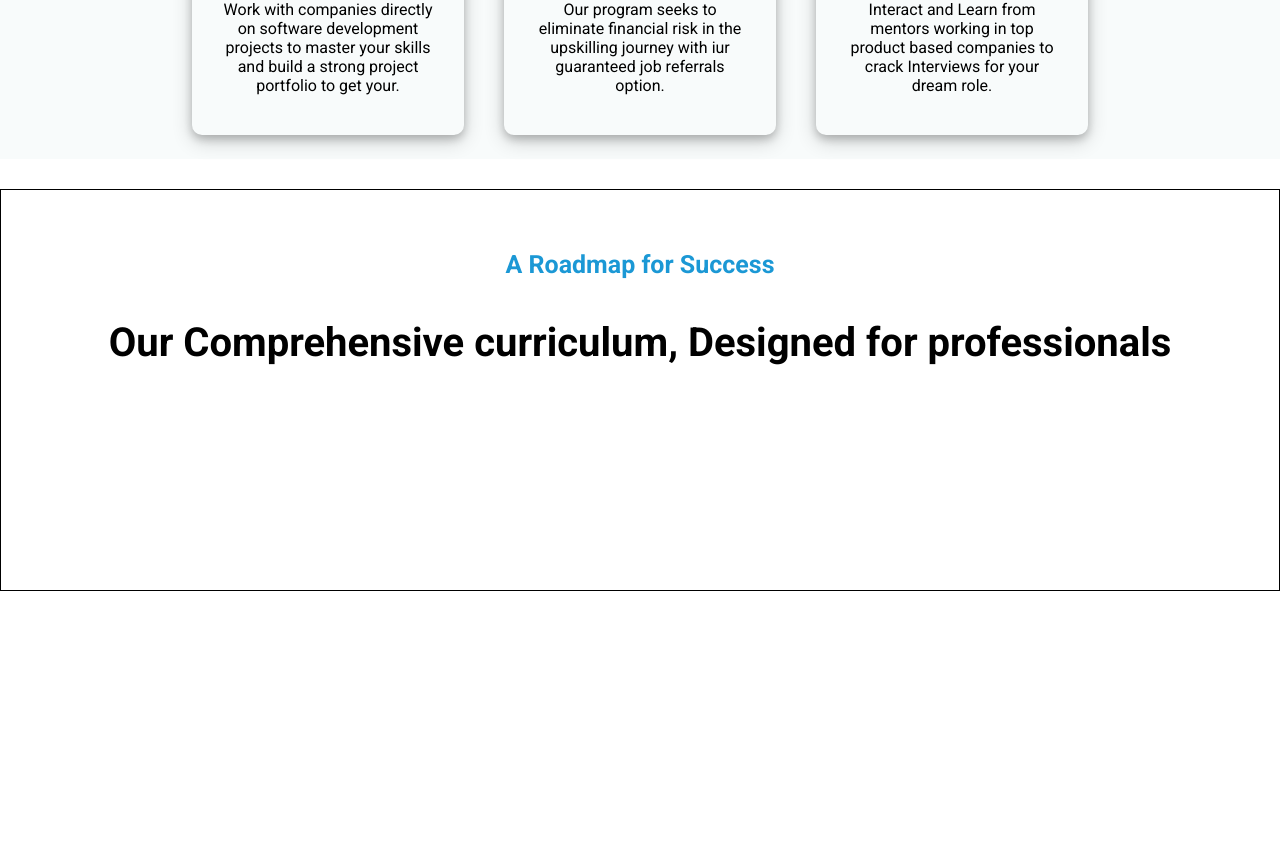
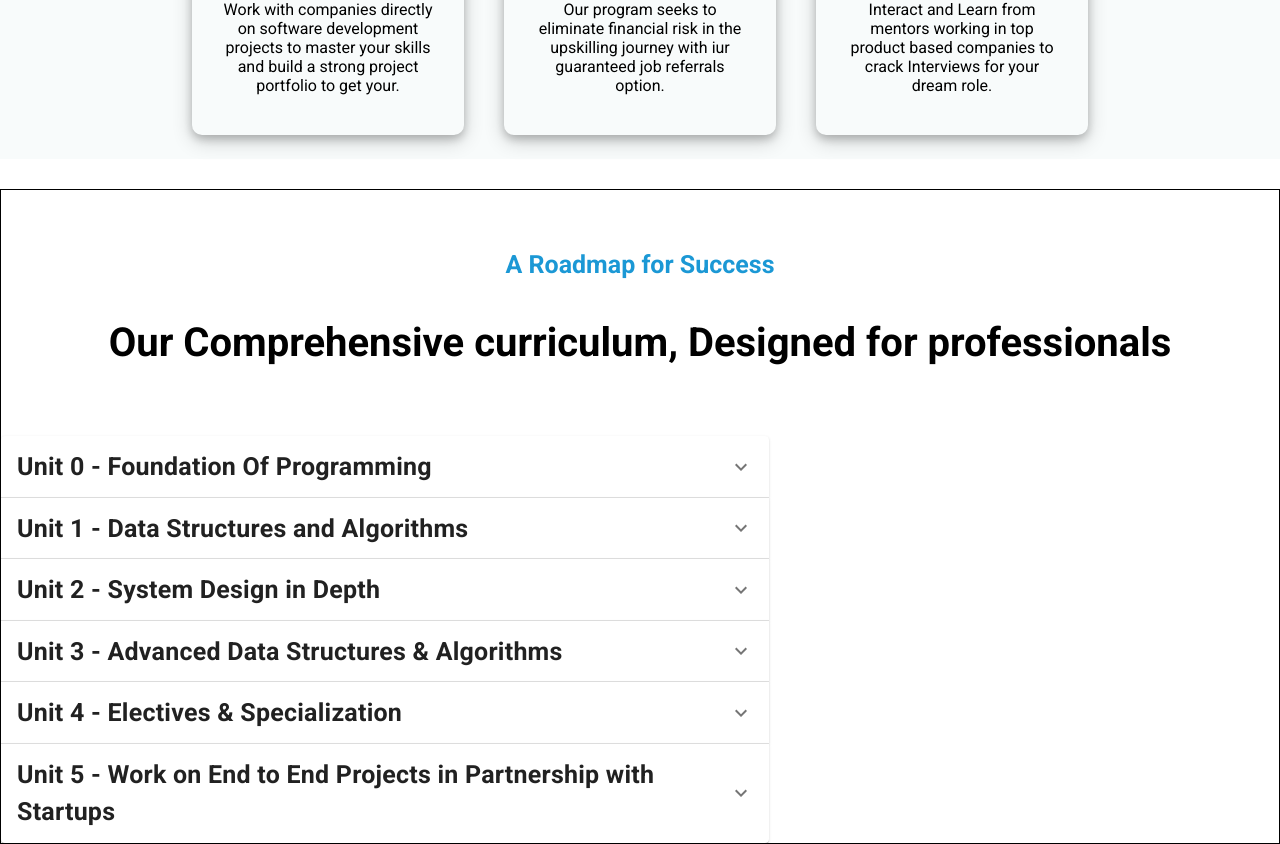
Before and after one commit to BhaskarPurohit/codekrafters, a React (Vite) app in the folder codekrafters/: page / in a window 1280 px wide. Shown: the part 1180-2024 px from the top of the page. Before the commit the page ends 1771 px from the top, so only its background shows below. Built offline with nearby package versions, Linux system fonts and the light colour scheme.

Commit message:
course details accordion

```diff
--- a/codekrafters/package.json
+++ b/codekrafters/package.json
@@ -12,6 +12,7 @@
   "dependencies": {
     "@emotion/react": "^11.11.4",
     "@emotion/styled": "^11.11.5",
+    "@mui/icons-material": "^5.15.20",
     "@mui/material": "^5.15.19",
     "react": "^18.2.0",
     "react-dom": "^18.2.0",
--- /dev/null
+++ b/codekrafters/src/components/CourseAccordion.jsx
@@ -0,0 +1,115 @@
+import React from 'react';
+import { Accordion, AccordionSummary, AccordionDetails, Typography } from '@mui/material';
+import ExpandMoreIcon from '@mui/icons-material/ExpandMore';
+
+const CourseAccordion = () => {
+  return (
+    <div>
+      <Accordion>
+        <AccordionSummary
+          expandIcon={<ExpandMoreIcon />}
+          aria-controls="panel1a-content"
+          id="panel1a-header"
+        >
+          <Typography sx={{ fontSize: '25px', fontFamily: 'Roboto', fontWeight: 'bold' }}>
+            Unit 0 - Foundation Of Programming
+          </Typography>
+        </AccordionSummary>
+        <AccordionDetails>
+          <Typography>
+            Lorem ipsum dolor sit amet, consectetur adipiscing elit. Suspendisse malesuada lacus ex,
+            sit amet blandit leo lobortis eget.
+          </Typography>
+        </AccordionDetails>
+      </Accordion>
+
+      <Accordion>
+        <AccordionSummary
+          expandIcon={<ExpandMoreIcon />}
+          aria-controls="panel2a-content"
+          id="panel2a-header"
+        >
+          <Typography sx={{ fontSize: '25px',  fontFamily: 'Roboto', fontWeight: 'bold' }}>
+            Unit 1 - Data Structures and Algorithms
+          </Typography>
+        </AccordionSummary>
+        <AccordionDetails>
+          <Typography>
+            Lorem ipsum dolor sit amet, consectetur adipiscing elit. Suspendisse malesuada lacus ex,
+            sit amet blandit leo lobortis eget.
+          </Typography>
+        </AccordionDetails>
+      </Accordion>
+      <Accordion>
+        <AccordionSummary
+          expandIcon={<ExpandMoreIcon />}
+          aria-controls="panel2a-content"
+          id="panel2a-header"
+        >
+          <Typography sx={{ fontSize: '25px', fontFamily: 'Roboto', fontWeight: 'bold' }}>
+            Unit 2 - System Design in Depth
+          </Typography>
+        </AccordionSummary>
+        <AccordionDetails>
+          <Typography>
+            Lorem ipsum dolor sit amet, consectetur adipiscing elit. Suspendisse malesuada lacus ex,
+            sit amet blandit leo lobortis eget.
+          </Typography>
+        </AccordionDetails>
+      </Accordion>
+      <Accordion>
+        <AccordionSummary
+          expandIcon={<ExpandMoreIcon />}
+          aria-controls="panel2a-content"
+          id="panel2a-header"
+        >
+          <Typography sx={{ fontSize: '25px', fontFamily: 'Roboto', fontWeight: 'bold' }}>
+            Unit 3 - Advanced Data Structures & Algorithms
+          </Typography>
+        </AccordionSummary>
+        <AccordionDetails>
+          <Typography>
+            Lorem ipsum dolor sit amet, consectetur adipiscing elit. Suspendisse malesuada lacus ex,
+            sit amet blandit leo lobortis eget.
+          </Typography>
+        </AccordionDetails>
+      </Accordion>
+      <Accordion>
+        <AccordionSummary
+          expandIcon={<ExpandMoreIcon />}
+          aria-controls="panel2a-content"
+          id="panel2a-header"
+        >
+          <Typography sx={{ fontSize: '25px', fontFamily: 'Roboto', fontWeight: 'bold' }}>
+            Unit 4 - Electives & Specialization
+          </Typography>
+        </AccordionSummary>
+        <AccordionDetails>
+          <Typography>
+            Lorem ipsum dolor sit amet, consectetur adipiscing elit. Suspendisse malesuada lacus ex,
+            sit amet blandit leo lobortis eget.
+          </Typography>
+        </AccordionDetails>
+      </Accordion>
+      <Accordion>
+        <AccordionSummary
+          expandIcon={<ExpandMoreIcon />}
+          aria-controls="panel2a-content"
+          id="panel2a-header"
+        >
+          <Typography sx={{ fontSize: '25px', fontFamily: 'Roboto', fontWeight: 'bold' }}>
+            Unit 5 - Work on End to End Projects in Partnership with Startups
+          </Typography>
+        </AccordionSummary>
+        <AccordionDetails>
+          <Typography>
+            Lorem ipsum dolor sit amet, consectetur adipiscing elit. Suspendisse malesuada lacus ex,
+            sit amet blandit leo lobortis eget.
+          </Typography>
+        </AccordionDetails>
+      </Accordion>
+    </div>
+  );
+};
+
+export default CourseAccordion;
--- a/codekrafters/src/components/CourseDemo.jsx
+++ b/codekrafters/src/components/CourseDemo.jsx
@@ -1,5 +1,6 @@
 import React from 'react'
 import "../styles/CourseDemo.css"
+import CourseAccordion from './CourseAccordion'
 const CourseDemo = () => {
   return (
     <div className='course-demo-main'>
@@ -8,7 +9,9 @@ const CourseDemo = () => {
         <div className="details">Our Comprehensive curriculum, Designed for professionals</div>
       </div>
       <div className="course-section">
-
+        <div className="course-accordion">
+          <CourseAccordion/>
+        </div>
       </div>
     </div>
   )
--- a/codekrafters/src/styles/CourseDemo.css
+++ b/codekrafters/src/styles/CourseDemo.css
@@ -3,6 +3,7 @@
     height: 50vh;
     /* width: 100%; */
     border: 1px solid black;
+    height: auto;
 }
 
 .headings{
@@ -26,3 +27,15 @@
     font-weight: bold;
     font-size: 40px;
 }
+
+.course-section{
+    margin-top: 70px;
+
+}
+
+.course-accordion{
+    width: 60vw;
+    font-family: 'Roboto', sans-serif;
+    font-weight: bold;
+    font-size: 20px;
+}
```
Also changed, not shown: 1 other file (tests, documents, lock files or other folders).
